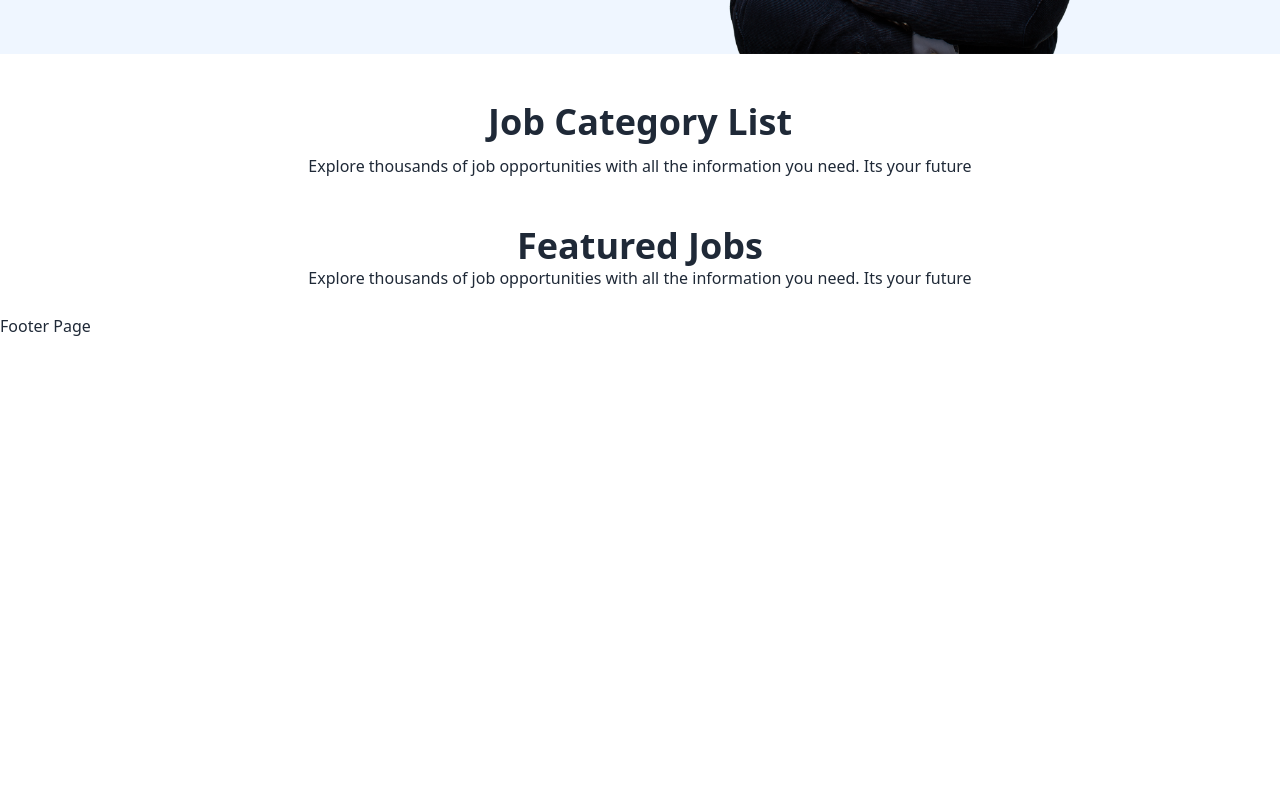
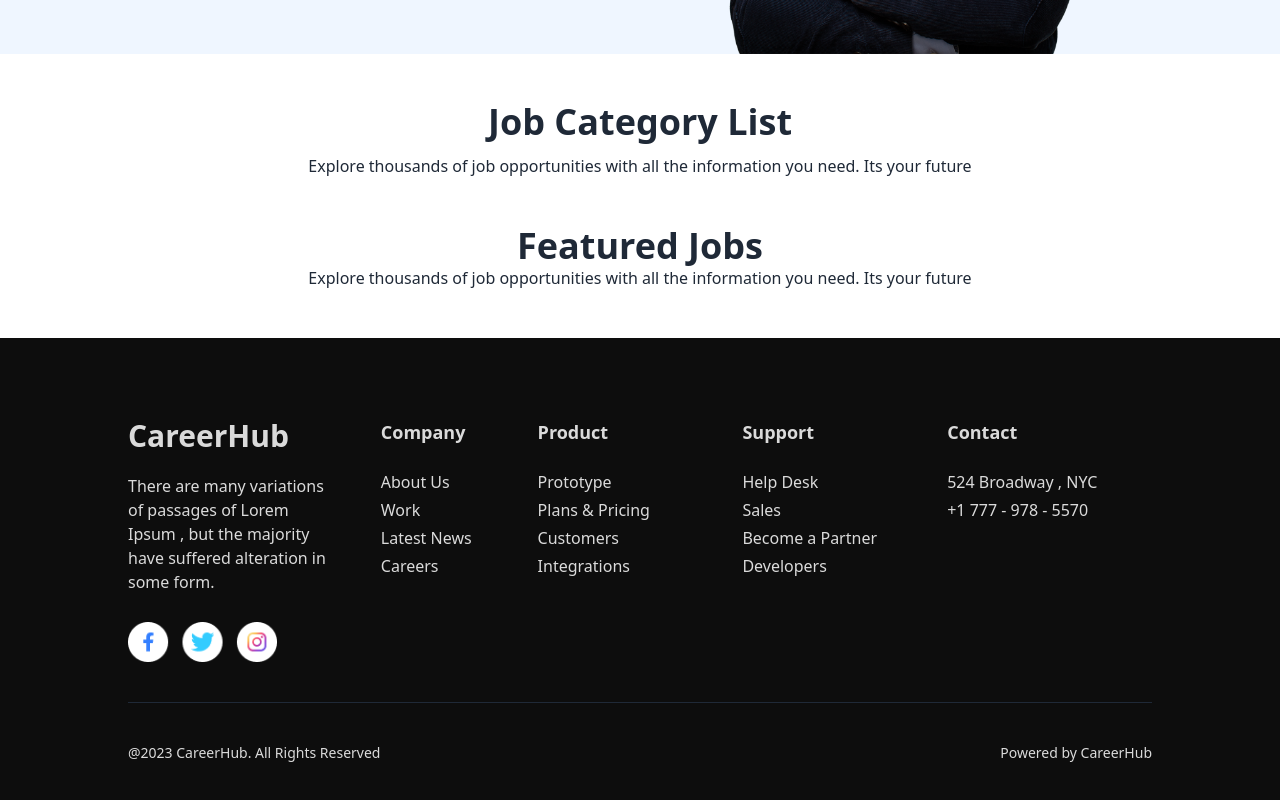
Before and after one commit to Mursalinkhan552/career-hub-assignment, a React (Vite) app: page / in a window 1280 px wide. Shown: the part 532-1332 px from the top of the page. Before the commit the page ends 870 px from the top, so only its background shows below. Built offline with nearby package versions, Linux system fonts and the light colour scheme.

Commit message:
Added Footer Component

```diff
--- a/src/components/Footer/Footer.jsx
+++ b/src/components/Footer/Footer.jsx
@@ -1,9 +1,60 @@
 import React from 'react';
+import social from '../../../public/icons/social.png'
 
 const Footer = () => {
     return (
-        <div>
-            <h2>Footer Page</h2>
+        <div className='bg-black bg-opacity-95 text-white text-opacity-85 mt-12 py-12'>
+            <div className='grid grid-cols-3 md:grid-cols-5 pt-8 sm:w-full max-w-screen-lg ml-6 md:mx-auto'>
+                <div className='space-y-5'>
+                    <h3 className='text-3xl font-bold'>CareerHub</h3>
+                    <div className='flex flex-col justify-between  gap-7'>
+                        <p>There are many variations of passages of Lorem Ipsum , but the majority have suffered alteration in some form.</p>
+                        <div className=''>
+                            <img className='w-39 h-10' src={social} alt="" />
+                        </div>
+                    </div>
+                </div>
+                <div className='ml-12 space-y-6'>
+                    <h3 className='text-lg font-semibold'>Company</h3>
+                    <div className='space-y-1'>
+                        <p>About Us</p>
+                        <p>Work</p>
+                        <p>Latest News</p>
+                        <p>Careers</p>
+                    </div>
+                </div>
+                <div className='space-y-6'>
+                    <h3 className='text-lg font-semibold'>Product</h3>
+                    <div className='space-y-1'>
+                        <p>Prototype</p>
+                        <p>Plans & Pricing</p>
+                        <p>Customers</p>
+                        <p>Integrations</p>
+                    </div>
+                </div>
+                <div className='space-y-6 mt-8 md:mt-0'>
+                    <h3 className='text-lg font-semibold'>Support</h3>
+                    <div className='space-y-1'>
+                        <p>Help Desk</p>
+                        <p>Sales</p>
+                        <p>Become a Partner</p>
+                        <p>Developers</p>
+                    </div>
+                </div>
+                <div className='space-y-6 mt-8 md:mt-0'>
+                    <h3 className='text-lg font-semibold'>Contact</h3>
+                    <div className='space-y-1'>
+                        <p>524 Broadway , NYC</p>
+                        <p>+1 777 - 978 - 5570</p>
+                    </div>
+                </div>
+
+            </div>
+            <hr className='sm:w-full max-w-screen-lg mx-6 md:mx-auto my-10 border-gray-800 dark:border-white ' />
+            <div className='flex justify-between items-center sm:w-full max-w-screen-lg mx-6 md:mx-auto my-5 text-sm'>
+                <p>@2023 CareerHub. All Rights Reserved</p>
+                <p>Powered by CareerHub</p>
+            </div>
         </div>
     );
 };
```
